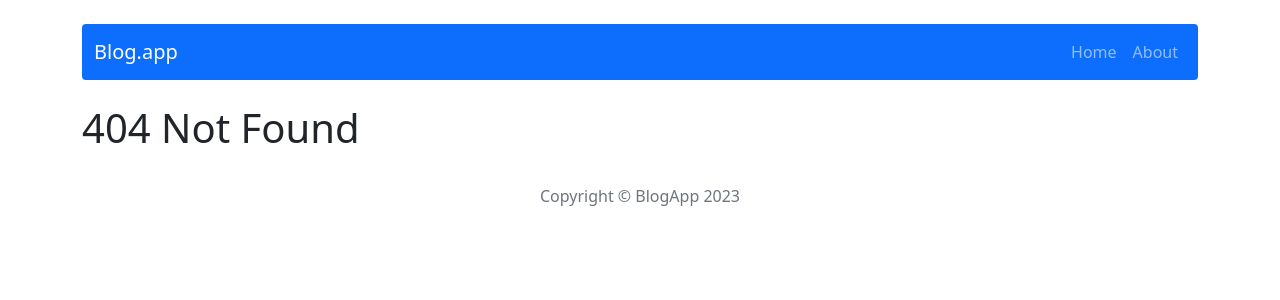
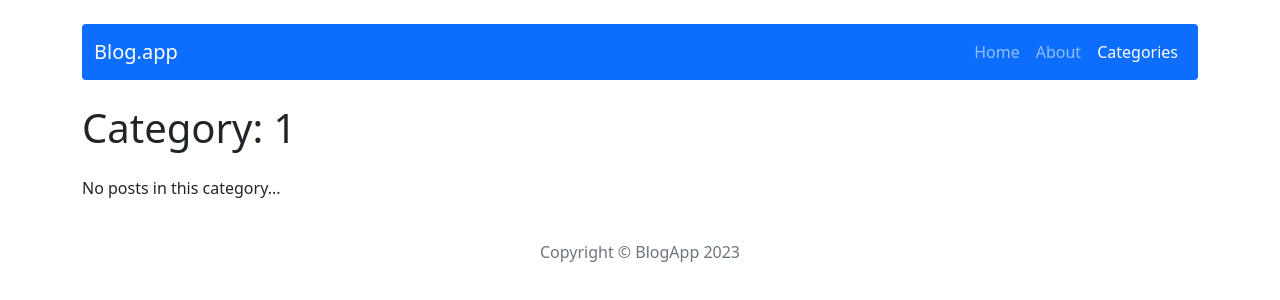
Before and after one commit to peterweglo/react-blog, a React (Create React App) app: page /categories/1 in a window 1280 px wide. Before the commit this address had no page. Shown: the top 300 px of the page. Built offline with nearby package versions, Linux system fonts and the light colour scheme.

Commit message:
Add CategoryPage and Categories component

```diff
--- a/src/App.js
+++ b/src/App.js
@@ -1,26 +1,29 @@
 import { Routes, Route } from 'react-router-dom';
 import Home from './components/pages/Home/Home';
-import Post from './components/pages/PostPage/PostPage';
+import PostPage from './components/pages/PostPage/PostPage';
 import AddPost from './components/pages/AddPost/AddPost';
 import EditPost from './components/pages/EditPost/EditPost';
 import About from './components/pages/About/About';
 import NotFound from './components/pages/NotFound/NotFound';
 import Header from './components/views/Header/Header';
 import Footer from './components/views/Footer/Footer';
-
 import { Container } from 'react-bootstrap';
+import Categories from './components/pages/Categories/Categories';
+import CategoryPage from './components/pages/CategoryPage/CategoryPage';
 
 const App = () => {
   return (
     <Container>
       <Header />
       <Routes>
-        <Route path="/" element={<Home />} />
-        <Route path="/post/:id" element={<Post />} />
-        <Route path="/post/add" element={<AddPost />} />
-        <Route path="/post/edit/:id" element={<EditPost />} />
-        <Route path="/about" element={<About />} />
-        <Route path="*" element={<NotFound />} />
+        <Route path='/' element={<Home />} />
+        <Route path='/post/:id' element={<PostPage />} />
+        <Route path='/post/add' element={<AddPost />} />
+        <Route path='/post/edit/:id' element={<EditPost />} />
+        <Route path='/about' element={<About />} />
+        <Route path='/categories' element={<Categories />} />
+        <Route path='/categories/:categoryId' element={<CategoryPage />} />
+        <Route path='*' element={<NotFound />} />
       </Routes>
       <Footer />
     </Container>
--- a/src/components/features/List/List.js
+++ b/src/components/features/List/List.js
@@ -2,10 +2,20 @@ import Post from '../Post/Post';
 import { useSelector } from 'react-redux/es/hooks/useSelector';
 import { Row, Col } from 'react-bootstrap';
 import { getAllPosts } from '../../../redux/postsRedux';
+import { getPostsByCategoryId } from '../../../redux/postsRedux';
 
-const List = () => {
-  const posts = useSelector(getAllPosts);
+const List = (props) => {
+  const posts = useSelector((state) => {
+    if (props.category) {
+      return getPostsByCategoryId(state, props.category);
+    } else {
+      return getAllPosts(state);
+    }
+  });
 
+  if (props.category && posts.length === 0) {
+    return <p>No posts in this category...</p>;
+  } else
     return (
       <Row>
         {posts.map((post) => (
--- /dev/null
+++ b/src/components/pages/Categories/Categories.js
@@ -0,0 +1,21 @@
+import { useSelector } from 'react-redux';
+import { getAllCategories } from '../../../redux/categoriesRedux';
+import { Link } from 'react-router-dom';
+import { ListGroup } from 'react-bootstrap';
+
+const Categories = () => {
+  const categories = useSelector(getAllCategories);
+
+  return (
+    <div>
+      <h1>All categories</h1>
+      {categories.map((category) => (
+        <ListGroup.Item key={category.id}>
+          <Link to={`/categories/${category.name}`}>{category.name}</Link>
+        </ListGroup.Item>
+      ))}
+    </div>
+  );
+};
+
+export default Categories;
--- /dev/null
+++ b/src/components/pages/CategoryPage/CategoryPage.js
@@ -0,0 +1,16 @@
+import { useParams } from 'react-router-dom';
+import List from '../../features/List/List';
+
+const CategoryPage = () => {
+  const { categoryId } = useParams();
+  console.log('List', <List />);
+  //   const posts = useSelector((state) => getPostsByCategoryId(state, categoryId));
+
+  return (
+    <>
+      <h1 className='pb-3'>Category: {categoryId}</h1>
+      <List category={categoryId} />
+    </>
+  );
+};
+export default CategoryPage;
--- a/src/components/views/NavBar/NavBar.js
+++ b/src/components/views/NavBar/NavBar.js
@@ -22,6 +22,9 @@ const NavBar = () => {
             <Nav.Link as={NavLink} to='/about'>
               About
             </Nav.Link>
+            <Nav.Link as={NavLink} to='/categories'>
+              Categories
+            </Nav.Link>
           </Nav>
         </Navbar.Collapse>
       </Container>
--- a/src/redux/postsRedux.js
+++ b/src/redux/postsRedux.js
@@ -4,6 +4,8 @@ import shortid from 'shortid';
 export const getAllPosts = (state) => state.posts;
 export const getPostById = ({ posts }, id) =>
   posts.find((post) => post.id === id);
+export const getPostsByCategoryId = ({ posts }, categoryId) =>
+  posts.filter((post) => post.category === categoryId);
 
 //actions
 const createActionName = (actionName) => `app/posts/${actionName}`;
```
Lines whose indentation alone changed are shown as unchanged.
